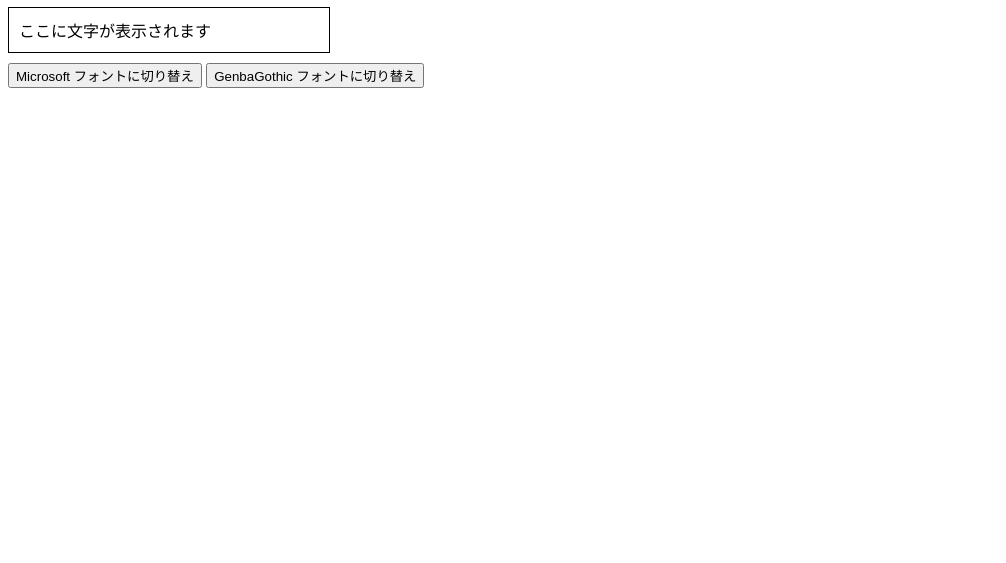
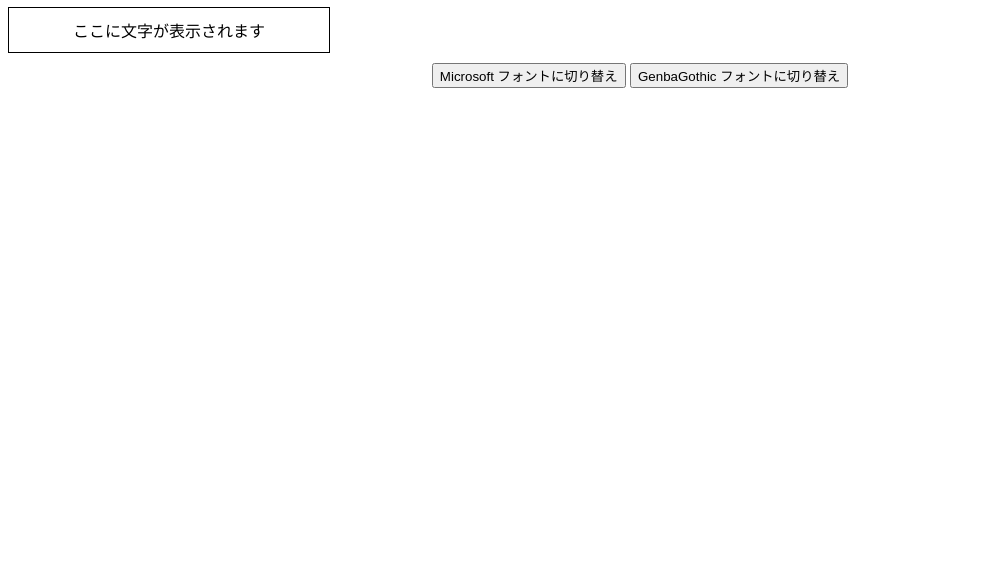
Before and after one commit to akaina0112/akaina0112.github.io, a plain HTML site: page mane.html in a window 1280 px wide. Shown: the part 237-800 px from the top of the page, without its empty margins (0-1006 px from the left). Drawn offline with Linux system fonts and the light colour scheme; a web font is replaced by a local one.

Commit message:
Update mane.html

```diff
--- a/mane.html
+++ b/mane.html
@@ -24,6 +24,7 @@ src: url('https://cdn.leafscape.be/GenGthic/genei-p-heavy_ver8_web.woff2')
 
         * {
             font-family: 'akaina', sans-serif; /* 指定したフォントを適用 */
+            text-align: center; /* 中央揃え */
         }
          .font-box {
             margin: 20px;
```
